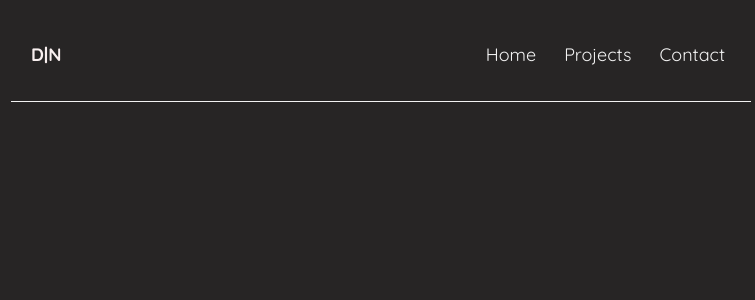
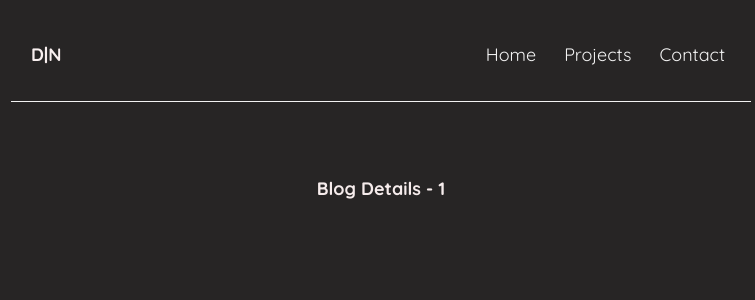
Before and after one commit to Mr-Deee/portfolio, a React (Create React App) app: page /blogs/1 in a window 1280 px wide. Shown: the top 300 px of the page, without its empty margins (259-1014 px from the left). Built offline with nearby package versions, Linux system fonts and the light colour scheme.

Commit message:
blog & id

```diff
--- a/src/App.js
+++ b/src/App.js
@@ -3,7 +3,7 @@
 import { BrowserRouter as Router, Route, Switch } from "react-router-dom";
 import "./App.css";
 import Create from "./Create";
-
+import BlogDetails from "./BlogDetails"
 function App() {
   return (
     <Router>
@@ -17,6 +17,10 @@
             <Route path="/create">
               <Create />
             </Route>
+
+            <Route path="/blogs/:id">
+              <BlogDetails/>
+            </Route>
           </Switch>
         </div>
       </div>
--- /dev/null
+++ b/src/BlogDetails.js
@@ -0,0 +1,13 @@
+import {useParams} from "react-router-dom"
+
+
+const BlogDetails = () => {
+    const {id} =useParams()
+    return(
+  <div className="blog-details">
+    <h2>Blog Details - {id}</h2>
+  </div>
+
+  );
+};
+export default BlogDetails
--- a/src/BlogList.js
+++ b/src/BlogList.js
@@ -1,3 +1,6 @@
+import {Link} from "react-router-dom"
+
+
 const BlogList = (props) => {
   const blogs = props.blogs;
   const title = props.title;
@@ -5,11 +8,18 @@
 
   return (
     <div className="blog-list">
+      <h2>{title}</h2>
+
       {blogs.map((blogs) => (
         <div className="blog-preview" key={blogs.id}>
-          <p>{title}</p>
+          {/* <Link to = {`/blogs/${blog.id}`}> */}
+
+
+          <Link to={`/blogs/${blogs.id}`}>
           <h2>{blogs.title}</h2>
           <p>Written by {blogs.author}</p>
+          </Link>
+
         </div>
       ))}
     </div>
```
